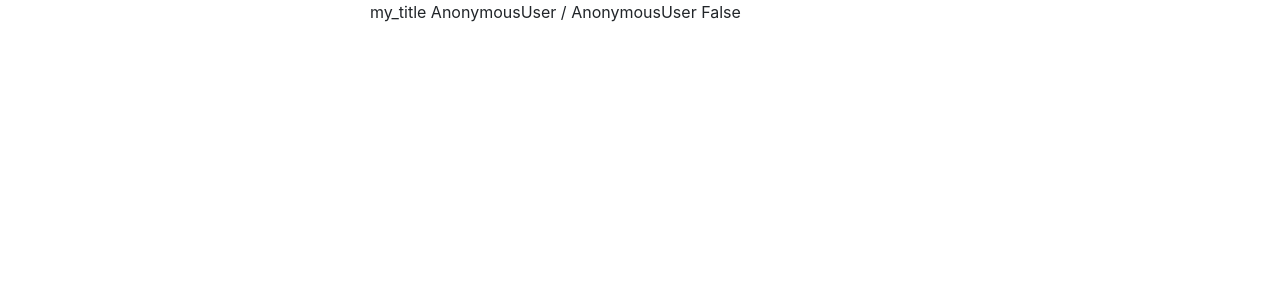
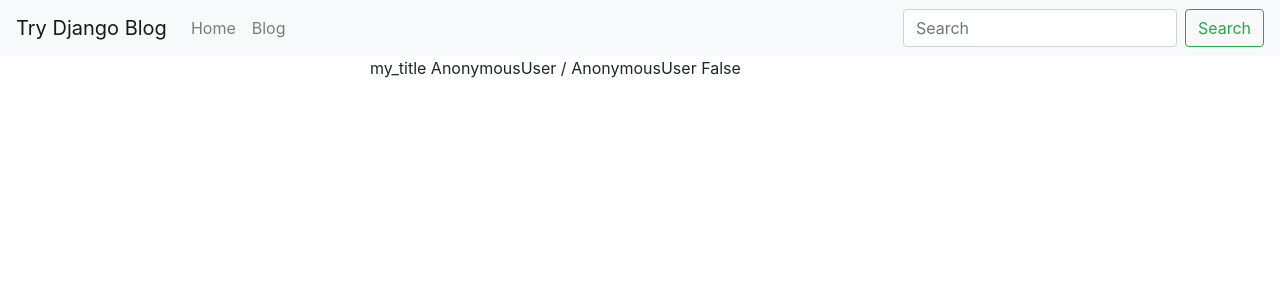
Before and after one commit to Barud21/try_django, a Django app: page / in a window 1280 px wide. Shown: the top 300 px of the page. Run offline with Django 3.2, Linux system fonts and the light colour scheme; some libraries are stand-ins or nearby versions.

Commit message:
No. 45 Include the Navbar

```diff
--- a/src/templates/base.html
+++ b/src/templates/base.html
@@ -8,9 +8,10 @@
     <!-- Bootstrap CSS -->
     <link rel="stylesheet" href="https://stackpath.bootstrapcdn.com/bootstrap/4.5.0/css/bootstrap.min.css" integrity="sha384-9aIt2nRpC12Uk9gS9baDl411NQApFmC26EwAOH8WgZl5MYYxFfc+NcPb1dKGj7Sk" crossorigin="anonymous">
 
-    <title>{% block head_title %}Replace this value{% endblock %} CFE</title>
+    <title>{% block head_title %}{% endblock %} CFE</title>
   </head>
   <body>
+    {% include 'navbar.html' %}
     <div class="container">
         <div class="row">
             <div class="col-6 mx-auto">
@@ -23,10 +24,6 @@
         </div>
     </div>
 
-    <!-- Optional JavaScript -->
-    <!-- jQuery first, then Popper.js, then Bootstrap JS -->
-    <script src="https://code.jquery.com/jquery-3.5.1.slim.min.js" integrity="sha384-DfXdz2htPH0lsSSs5nCTpuj/zy4C+OGpamoFVy38MVBnE+IbbVYUew+OrCXaRkfj" crossorigin="anonymous"></script>
-    <script src="https://cdn.jsdelivr.net/npm/popper.js@1.16.0/dist/umd/popper.min.js" integrity="sha384-Q6E9RHvbIyZFJoft+2mJbHaEWldlvI9IOYy5n3zV9zzTtmI3UksdQRVvoxMfooAo" crossorigin="anonymous"></script>
-    <script src="https://stackpath.bootstrapcdn.com/bootstrap/4.5.0/js/bootstrap.min.js" integrity="sha384-OgVRvuATP1z7JjHLkuOU7Xw704+h835Lr+6QL9UvYjZE3Ipu6Tp75j7Bh/kR0JKI" crossorigin="anonymous"></script>
+    {% include 'js.html' %}
   </body>
 </html>
--- /dev/null
+++ b/src/templates/js.html
@@ -0,0 +1,5 @@
+<!-- Optional JavaScript -->
+<!-- jQuery first, then Popper.js, then Bootstrap JS -->
+<script src="https://code.jquery.com/jquery-3.5.1.slim.min.js" integrity="sha384-DfXdz2htPH0lsSSs5nCTpuj/zy4C+OGpamoFVy38MVBnE+IbbVYUew+OrCXaRkfj" crossorigin="anonymous"></script>
+<script src="https://cdn.jsdelivr.net/npm/popper.js@1.16.0/dist/umd/popper.min.js" integrity="sha384-Q6E9RHvbIyZFJoft+2mJbHaEWldlvI9IOYy5n3zV9zzTtmI3UksdQRVvoxMfooAo" crossorigin="anonymous"></script>
+<script src="https://stackpath.bootstrapcdn.com/bootstrap/4.5.0/js/bootstrap.min.js" integrity="sha384-OgVRvuATP1z7JjHLkuOU7Xw704+h835Lr+6QL9UvYjZE3Ipu6Tp75j7Bh/kR0JKI" crossorigin="anonymous"></script>
--- /dev/null
+++ b/src/templates/navbar.html
@@ -0,0 +1,21 @@
+<nav class="navbar navbar-expand-lg navbar-light bg-light">
+    <a class="navbar-brand" href="/">Try Django Blog</a>
+    <button class="navbar-toggler" type="button" data-toggle="collapse" data-target="#navbarSupportedContent" aria-controls="navbarSupportedContent" aria-expanded="false" aria-label="Toggle navigation">
+      <span class="navbar-toggler-icon"></span>
+    </button>
+
+    <div class="collapse navbar-collapse" id="navbarSupportedContent">
+      <ul class="navbar-nav mr-auto">
+        <li class="nav-item">
+          <a class="nav-link" href="/">Home</a>
+        </li>
+        <li class="nav-item">
+          <a class="nav-link" href="/blog">Blog</a>
+        </li>
+      </ul>
+      <form class="form-inline my-2 my-lg-0">
+        <input class="form-control mr-sm-2" type="search" placeholder="Search" aria-label="Search">
+        <button class="btn btn-outline-success my-2 my-sm-0" type="submit">Search</button>
+      </form>
+    </div>
+  </nav>
```
